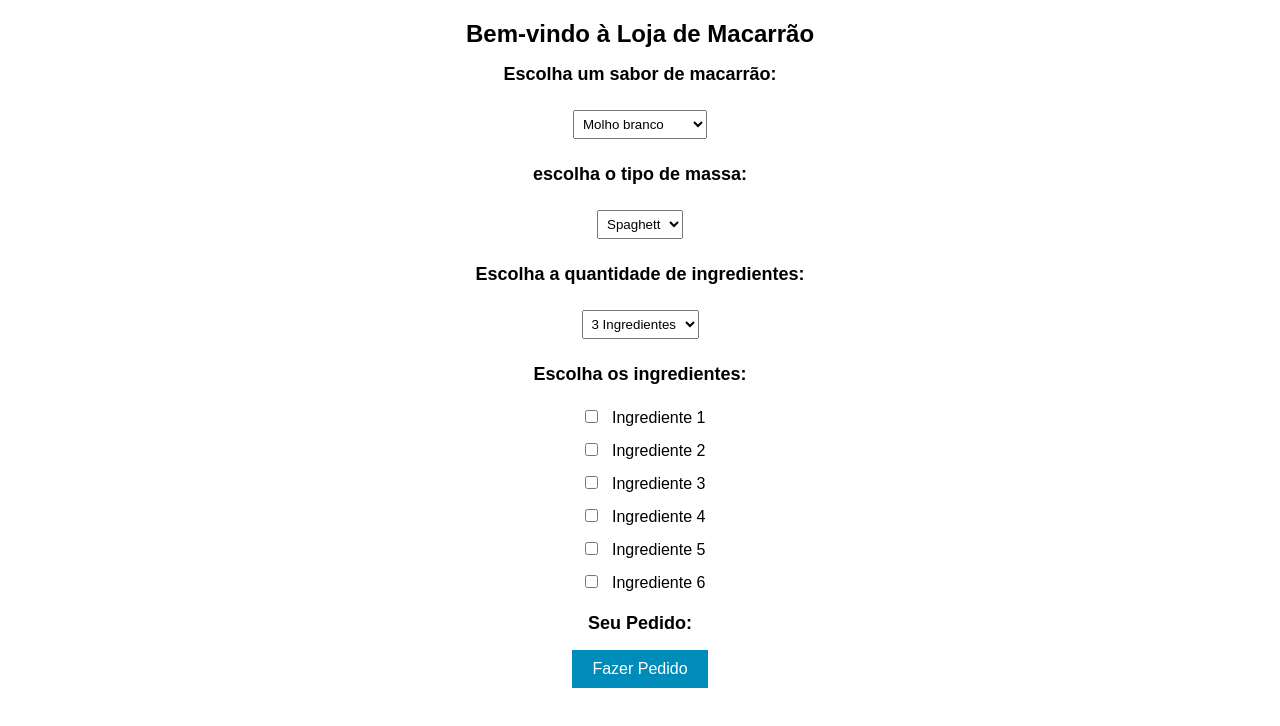
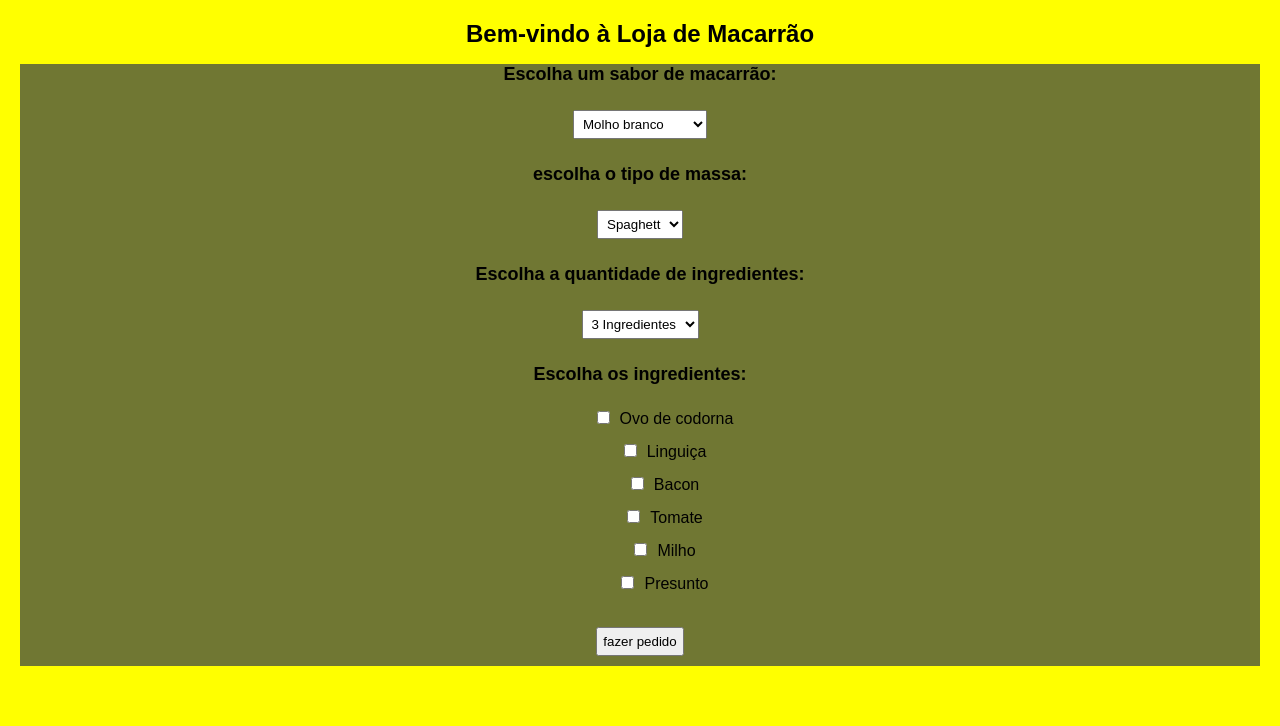
Before and after one commit to BerghFreitas/site, a plain HTML site: page site.html in a window 1280 px wide. Drawn offline with Linux system fonts and the light colour scheme.

Commit message:
modificacao
foi excluida um monte de coisa e colocado em pratica alguma boa praticas de codigo para dar uma melhorada na sintese

```diff
--- a/script.js
+++ b/script.js
@@ -1,42 +1,8 @@
-var quantidadeIngredientes = 6;
+const quantidadeIngredientes = []
+const frm = document.querySelector("form")
+const resp1 = document.querySelector('#outRespPedido')
+const resp2 = document.querySelector('#outRespErro')
 
-function alterarQuantidadeIngredientes() {
-  quantidadeIngredientes = parseInt(document.getElementById("quantidade-ingredientes").value);
+frm.addEventListener  ('submit',  (e) => {
 
-  // Limpa a lista de ingredientes ao alterar a quantidade
-  document.getElementById("ingredientes").innerHTML = "";
-
-  // Exibe a lista completa de 6 ingredientes
-  for (var i = 1; i <= 6; i++) {
-    var label = document.createElement("label");
-    label.innerHTML = `<input type="checkbox" name="ingredient" value="ingrediente${i}"> Ingrediente ${i}<br>`;
-    document.getElementById("ingredientes").appendChild(label);
-  }
-}
-
-function fazerPedido() {
-  var sabor = document.getElementById("sabor").value;
-  var ingredientes = document.getElementsByName("ingredient");
-  var tipo = document.getElementById("tipo")
-  var ingredientesSelecionados = [];
-
-  var ingredientesSelecionadosCount = 0;
-  for (var i = 0; i < ingredientes.length; i++) {
-    if (ingredientes[i].checked) {
-      ingredientesSelecionadosCount++;
-      ingredientesSelecionados.push(ingredientes[i].value);
-    }
-  }
-
-  if (ingredientesSelecionadosCount !== quantidadeIngredientes) {
-    document.getElementById("erro").innerHTML = "Selecione exatamente " + quantidadeIngredientes + " ingredientes.";
-    return;
-  }
-
-  var pedido = "Sabor: " + sabor + "<br>Ingredientes: " + ingredientesSelecionados.join(", ");
-  document.getElementById("pedido").innerHTML = pedido;
-  document.getElementById("erro").innerHTML = "";
-}
-
-// Inicialmente, cria a lista de ingredientes com base na quantidade padrão
-alterarQuantidadeIngredientes();
+})
--- a/site.html
+++ b/site.html
@@ -8,36 +8,48 @@
 </head>
 <body>
   <h1>Bem-vindo à Loja de Macarrão</h1>
+    <form id="conteiner">
+
 
         <h2>Escolha um sabor de macarrão:</h2>
-  <select id="sabor">
+        <select id="saborMolho">
       <option value="Molho branco">Molho branco</option>
       <option value="Molho bolonhesa"> Molho bolonhesa</option>
       <option value="Molho 3 queijo">Molho 3 queijo</option>
         </select>
 
         <h2>escolha o tipo de massa:</h2>
-  <select id="tipo">
-    <option value="alho">Spaghett</option>
-    <option value="tomate">Penne</option>
-    <option value="queijo">Talharim</option>
+        <div id="tipoMassa">
+      <select id="tipoMassa">
+        <option value="spaghett">Spaghett</option>
+        <option value="penne">Penne</option>
+        <option value="talharim">Talharim</option>
       </select>
+        </div>
 
         <h2>Escolha a quantidade de ingredientes:</h2>
-  <select id="quantidade-ingredientes">
+        <div id="quantIngredientes">
+      <select id="quantidadeIngredientes">
         <option value="3">3 Ingredientes</option>
+        <option value="6">6 Ingredientes</option>
       </select>
+        </div>
 
         <h2>Escolha os ingredientes:</h2>
         <div id="ingredientes">
-    <!-- Ingredientes aparecerão aqui dinamicamente -->
+      <ul type="none">
+        <li><input type="checkbox">Ovo de codorna</li>
+        <li><input type="checkbox">Linguiça</li>
+        <li><input type="checkbox">Bacon</li>
+        <li><input type="checkbox">Tomate</li>
+        <li><input type="checkbox">Milho</li>
+        <li><input type="checkbox">Presunto</li>
+      </ul>
         </div>
-
-  <h2>Seu Pedido:</h2>
-  <p id="pedido"></p>
-  <p id="erro" style="color: red;"></p>
-
-  <button onclick="fazerPedido()">Fazer Pedido</button>
+      <h3 id="outRespPedido"></h3>
+      <h3 id="outRespErro"></h3>
+        <input type="submit" name="" id="" value="fazer pedido">
         <script src="script.js"></script>
+    </form>
 </body>
 </html>
--- a/style.css
+++ b/style.css
@@ -1,7 +1,11 @@
+#conteiner {
+  background: rgb(112, 119, 51);
+}
 body {
     font-family: Arial, sans-serif;
     text-align: center;
     margin: 20px;
+    background-color: yellow;
   }
 
   h1 {
@@ -16,16 +20,3 @@ body {
     margin: 10px;
     padding: 5px;
   }
-
-  button {
-    padding: 10px 20px;
-    font-size: 16px;
-    background-color: #008CBA;
-    color: white;
-    border: none;
-    cursor: pointer;
-  }
-
-  button:hover {
-    background-color: #005F80;
-  }
```
Lines whose indentation alone changed are shown as unchanged.
